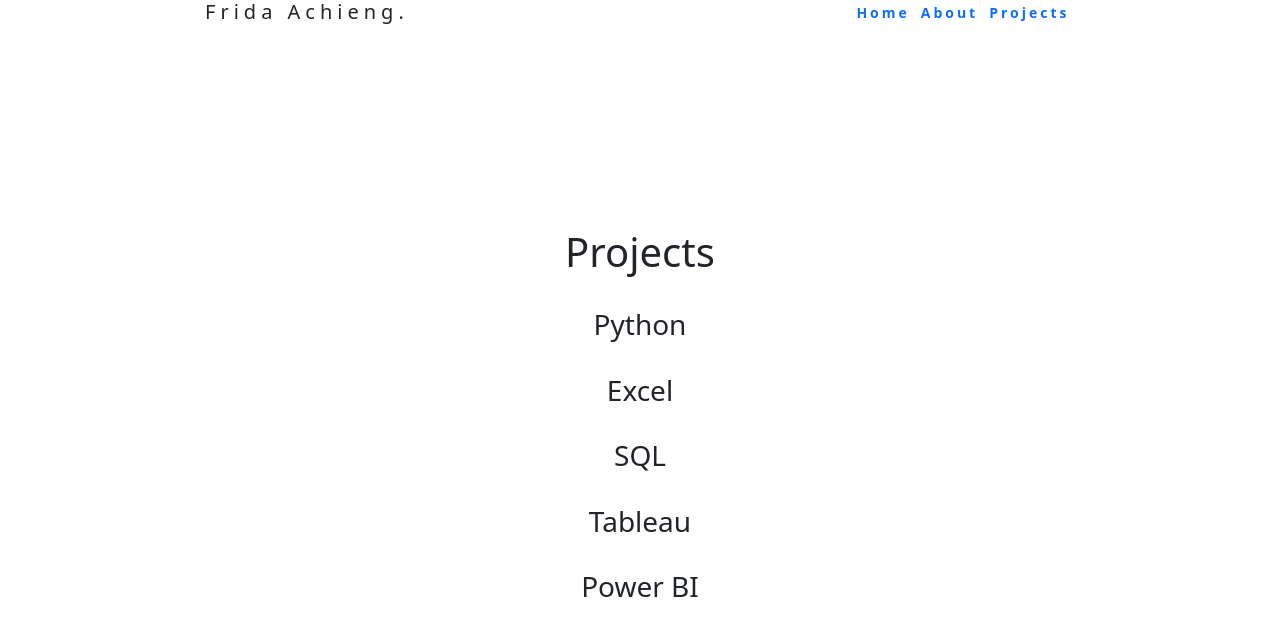
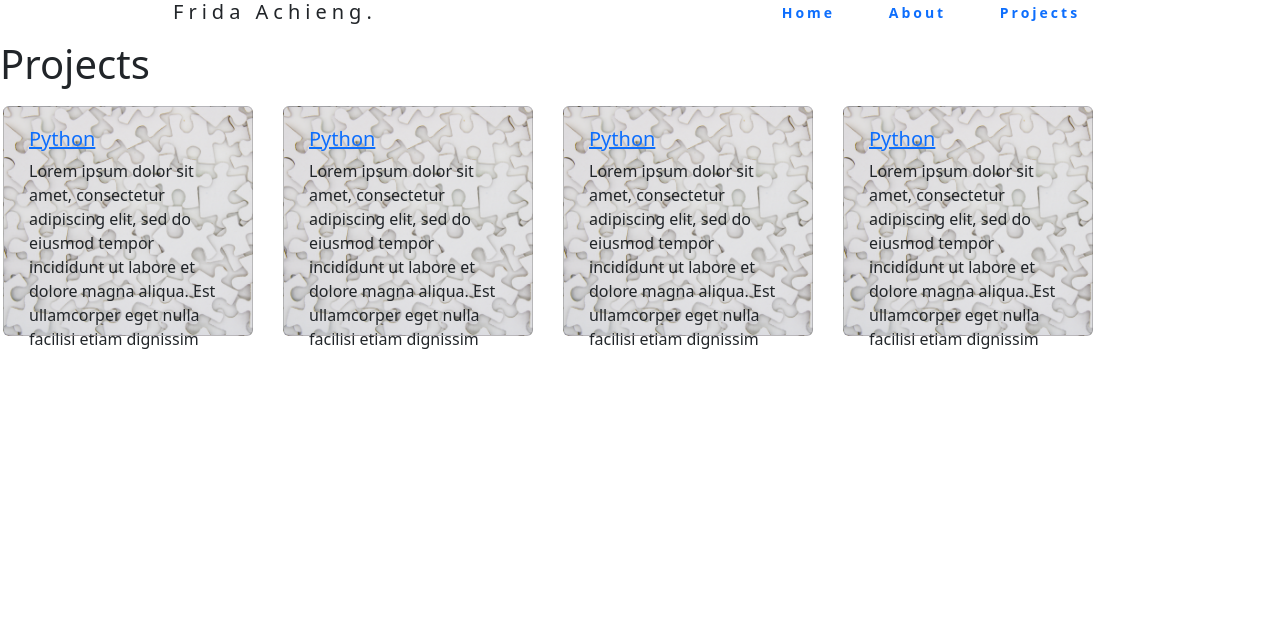
Before and after one commit to FridaAchieng/Fun-Website, a Flask app: page /projects in a window 1280 px wide. Shown: the top 636 px of the page. Run offline with Flask 2, Linux system fonts and the light colour scheme.

Commit message:
more css

```diff
--- a/static/main.css
+++ b/static/main.css
@@ -1,4 +1,8 @@
-
+*{
+  padding:0;
+  margin:0;
+  box-sizing:border-box;
+}
 header{
   margin:0px;
   padding:0px;
@@ -16,7 +20,7 @@ header{
 .nav-links{
   display:flex;
   justify-content:space-around;
-  width:20%;
+  width:30%;
 }
 .nav-links li{
   list-style:none;
@@ -32,5 +36,32 @@ header{
   postion:absolute;
   top:50%;
   text-align:center;
-  transform:translateY(50%);
+
 }
+.home{
+  text-align:center;
+}
+.home h1{
+  font-size:100px;
+  font-weight:600;
+}
+
+button{
+  width:150px;
+  font-size:20px;
+  border:2px solid #0a0a0a;
+  border-radius:10px;
+}
+.card{
+  width:250px;
+  height:230px;
+  padding:20px 25px;
+  box-sizing;border-box;
+  margin:10px 15px;
+  display:inline-block;
+  background-image:url("../static/background-melunsplash.jpg");
+  background-size:cover;
+}
+.card p{
+  font=size:10px;
+}
--- a/templates/about.html
+++ b/templates/about.html
@@ -1,9 +1,9 @@
 {%extends "base.html"%}
 {%block content%}
-<section class="about">
+<div class="about">
   <div class="about-text">
   <h1>About</h1>
     <p>Explore projects done with various tech tools.</p>
   </div>
-</section>
+  </div>
 {%endblock%}
--- a/templates/base.html
+++ b/templates/base.html
@@ -10,7 +10,8 @@
   <title>{{title}}</title>
 </head>
 <body>
-<header>
+  <div .container >
+    <header>
     <nav class="nav1">
       <div class="logo">
         <h5>Frida Achieng.</h5>
@@ -22,10 +23,11 @@
         </ul>
      </nav>
   </header>
-
-  <div class="container">
+   </div>
+  <div .container>
     {%block content%}
     {%endblock%}
     </div>
+
 </body>
 </html>
--- a/templates/home.html
+++ b/templates/home.html
@@ -4,7 +4,7 @@
    <h1>Hello</h1>
     <p>Welcome to my portfolio website</p>
   <div>
-  <button type="button"><a href="{{url_for("projects")}}">Projects</a></button>
+  <button type="button"><a href="{{url_for("projects")}}">Explore</a></button>
   </div>
   <footer>
     <p>
--- a/templates/projects.html
+++ b/templates/projects.html
@@ -2,73 +2,31 @@
 {%block content%}
 <div class="projects">
   <h1>Projects</h1>
-  <div class="projects">
-    <div class="project-items">
-      <div class="img">
-        <img src="" alt="">
   </div>
-      <div class="hover-item">
-        <h3>Python</h3>
-        <div class="icons">
-          <a href="#" class="icon">
-          <i class="fab fa-github"></i>
-          </a>
-          <div>
+<div class="row">
+  <div class="card">
+    <div class="desc">
+      <h5><a href="">Python</a></h5>
+      <p>Lorem ipsum dolor sit amet, consectetur adipiscing elit, sed do eiusmod tempor incididunt ut labore et dolore magna aliqua. Est ullamcorper eget nulla facilisi etiam dignissim</p>
     </div>
   </div>
-        <div class="project-items">
-      <div class="img">
-        <img src="" alt="">
-      </div>
-      <div class="hover-item">
-        <h3>Excel</h3>
-        <div class="icons">
-          <a href="#" class="icon">
-          <i class="fab fa-github"></i>
-          </a>
-          <div>
+  <div class="card">
+    <div class="desc">
+      <h5><a href="">Python</a></h5>
+      <p>Lorem ipsum dolor sit amet, consectetur adipiscing elit, sed do eiusmod tempor incididunt ut labore et dolore magna aliqua. Est ullamcorper eget nulla facilisi etiam dignissim</p>
     </div>
   </div>
-        <div class="project-items">
-      <div class="img">
-        <img src="" alt="">
-      </div>
-      <div class="hover-item">
-        <h3>SQL</h3>
-        <div class="icons">
-          <a href="#" class="icon">
-          <i class="fab fa-github"></i>
-          </a>
-          <div>
-      </div>
-          <div class="project-items">
-      <div class="img">
-        <img src="" alt="">
-      </div>
-      <div class="hover-item">
-        <h3>Tableau</h3>
-        <div class="icons">
-          <a href="#" class="icon">
-          <i class="fab fa-github"></i>
-          </a>
-          <div>
+  <div class="card">
+    <div class="desc">
+      <h5><a href="">Python</a></h5>
+      <p>Lorem ipsum dolor sit amet, consectetur adipiscing elit, sed do eiusmod tempor incididunt ut labore et dolore magna aliqua. Est ullamcorper eget nulla facilisi etiam dignissim</p>
     </div>
   </div>
-        <div class="project-items">
-      <div class="img">
-        <img src="" alt="">
-      </div>
-      <div class="hover-item">
-        <h3>Power BI</h3>
-        <div class="icons">
-          <a href="#" class="icon">
-          <i class="fab fa-github"></i>
-          </a>
-          <div>
+  <div class="card">
+    <div class="desc">
+      <h5><a href="">Python</a></h5>
+      <p>Lorem ipsum dolor sit amet, consectetur adipiscing elit, sed do eiusmod tempor incididunt ut labore et dolore magna aliqua. Est ullamcorper eget nulla facilisi etiam dignissim</p>
     </div>
   </div>
 </div>
-  </div>
-
-</div>
 {%endblock%}
```
Also changed, not shown: static/background-melunsplash.jpg (added). Lines whose indentation alone changed are shown as unchanged.
